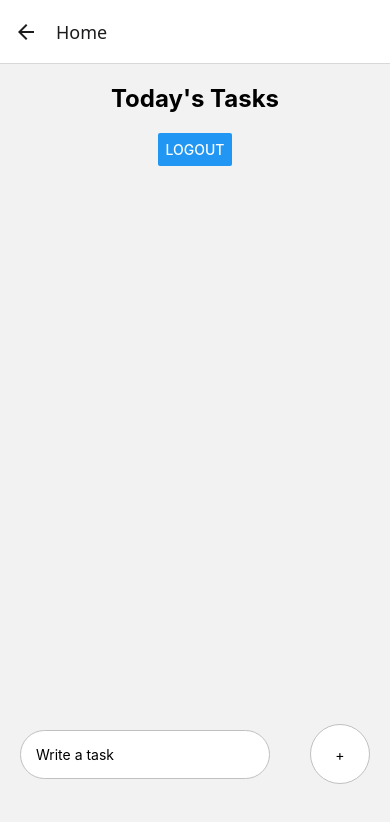
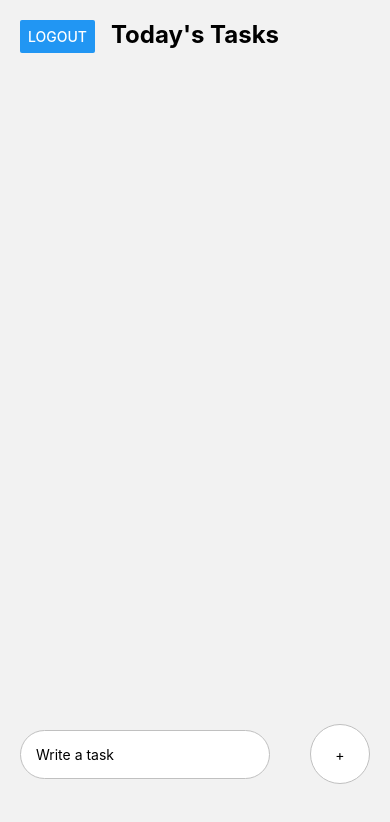
Before and after one commit to tomas1108/ToDoList-ReactNative, a React Native app: screen /Home in a window 390 px wide. Shown: the top 822 px of the page. Built offline with nearby package versions, Linux system fonts and the light colour scheme.

Commit message:
MODIFLED: home and appNaviga

```diff
--- a/navigation/AppNavigator.js
+++ b/navigation/AppNavigator.js
@@ -13,7 +13,7 @@ export default function AppNavigator() {
       <Stack.Navigator initialRouteName="Login">
         <Stack.Screen name="Login" component={LoginScreen} options={{ headerShown: false}} />
         <Stack.Screen name="Register" component={RegisterScreen} options={{ headerShown: false}}/>
-        <Stack.Screen name="Home" component={HomeScreen} />
+        <Stack.Screen name="Home" component={HomeScreen} options={{ headerShown: false}} />
       </Stack.Navigator>
     </NavigationContainer>
   );
--- a/screens/HomeScreen.js
+++ b/screens/HomeScreen.js
@@ -95,7 +95,9 @@ export default function HomeScreen({ navigation }) {
   return (
     <View style={styles.container}>
       <Text style={styles.title}>Today's Tasks</Text>
-      <Button title="Logout" onPress={handleLogout} />
+      <View style={styles.logoutWrapper}>
+        <Button style={styles.bt_log} title="Logout" onPress={handleLogout} />
+      </View>
 
       {/* Hiển thị danh sách To-Do */}
       <FlatList
@@ -137,6 +139,7 @@ const styles = StyleSheet.create({
     alignItems: "center",
     padding: 20,
   },
+
   title: { fontSize: 24, fontWeight: "bold", marginBottom: 20 },
   input: {
     paddingVertical: 15,
@@ -171,4 +174,17 @@ const styles = StyleSheet.create({
     borderWidth: 1,
   },
   addText: {},
+
+  bt_log: {
+    backgroundColor: "#FF0000",
+    padding: 10,
+    borderRadius: 5,
+  },
+
+  // Đặt vị trí button logout ở góc trên cùng bên trái
+  logoutWrapper: {
+    position: "absolute",
+    top: 20,
+    left: 20,
+  },
 });
```
